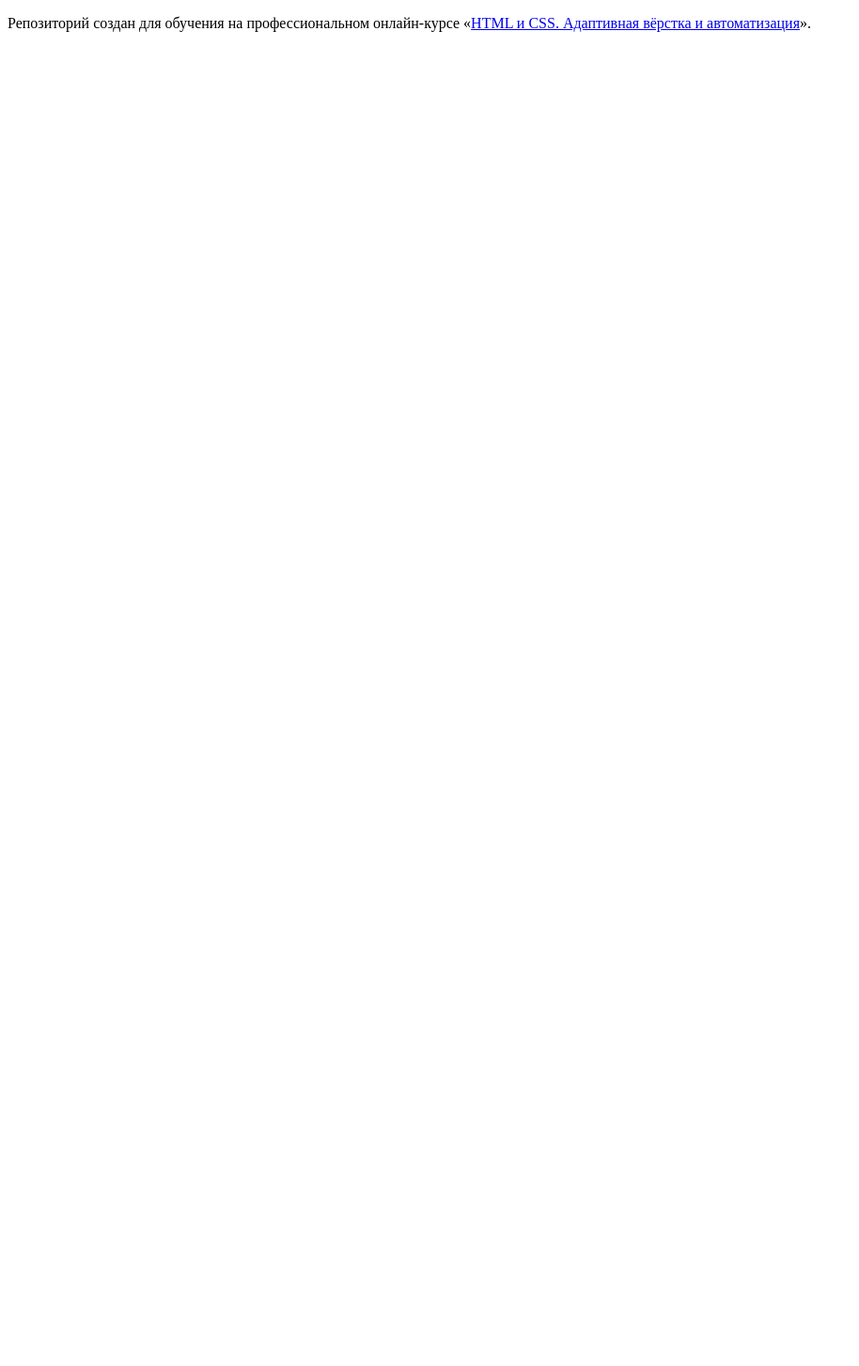
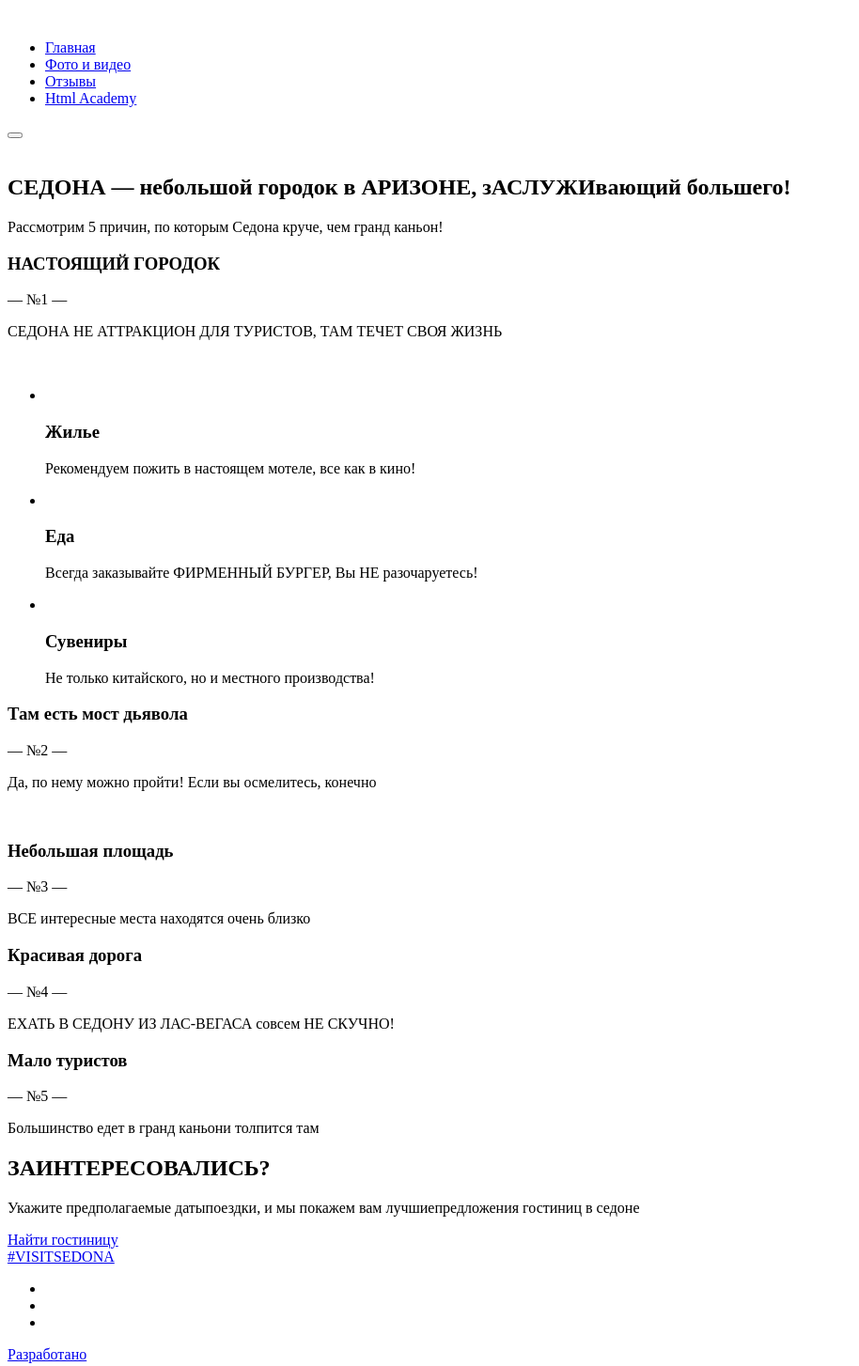
Before and after one commit to htmlacademy-adaptive/1738447-sedona-25, a website: page source/index.html in a window 1280 px wide. Shown: the whole page at 94% size, without its empty margins (0-914 px from the left). Before the commit the page ends 800 px from the top, so only its background shows below. Drawn offline with Linux system fonts and the light colour scheme.

Commit message:
Разметка главной страницы

```diff
--- a/source/index.html
+++ b/source/index.html
@@ -1,12 +1,175 @@
 <!DOCTYPE html>
 <html lang="ru">
+
 <head>
   <meta charset="utf-8">
   <title>HTML Academy: Седона</title>
 </head>
+
 <body>
+  <header class="header">
+    <div class="container header__container">
+      <div class="header__logo">
+        <img src="#" alt="">
+      </div>
 
-    <p>Репозиторий создан для обучения на профессиональном онлайн‑курсе «<a href="https://htmlacademy.ru/intensive/adaptive">HTML и CSS. Адаптивная вёрстка и автоматизация</a>».</p>
+      <nav class="header__nav">
+        <ul class="header__list">
+          <li class="header__item">
+            <a href="#" class="header__item-link">Главная</a>
+          </li>
+          <li class="header__item">
+            <a href="#" class="header__item-link">Фото и видео</a>
+          </li>
+          <li class="header__item">
+            <a href="#" class="header__item-link">Отзывы</a>
+          </li>
+          <li class="header__item">
+            <a href="#" class="header__item-link">Html Academy</a>
+          </li>
+        </ul>
+
+        <button class="header__toggle"></button>
+      </nav>
+    </div>
+  </header>
+
+  <section class="hero">
+    <div class="container hero__container">
+      <img src="#" alt="" class="hero__logo">
+    </div>
+  </section>
+
+
+<main>
+
+<section class="introduction">
+    <div class="container introduction__container">
+      <h1 class="introduction__title">СЕДОНА — небольшой городок в АРИЗОНЕ, зАСЛУЖИвающий большего!</h1>
+      <p class="introduction__text">
+        Рассмотрим 5 причин, по которым Седона круче, чем гранд каньон!
+      </p>
+    </div>
+  </section>
+
+  <section class="advantage">
+    <div class="container advantage__container">
+      <div class="advantage__content">
+        <h3 class="name">НАСТОЯЩИЙ ГОРОДОК</h3>
+        <p class="number">— №1 —</p>
+        <p class="text">СЕДОНА НЕ АТТРАКЦИОН ДЛЯ ТУРИСТОВ, ТАМ ТЕЧЕТ СВОЯ ЖИЗНЬ</p>
+      </div>
+
+      <div class="advantage__picture">
+        <img src="#" alt="">
+      </div>
+    </div>
+  </section>
+
+  <section class="bonus">
+    <div class="container bonus__container">
+      <ul class="bonus__list">
+        <li class="bonus__item">
+          <img src="#" alt="">
+          <h3 class="name">Жилье</h3>
+          <p class="text">Рекомендуем пожить в настоящем мотеле, все как в кино!</p>
+        </li>
+        <li class="bonus__item">
+          <img src="#" alt="">
+          <h3 class="name">Еда</h3>
+          <p class="text">Всегда заказывайте ФИРМЕННЫЙ БУРГЕР, Вы НЕ разочаруетесь!</p>
+        </li>
+        <li class="bonus__item">
+          <img src="#" alt="">
+          <h3 class="name">Сувениры</h3>
+          <p class="text">Не только китайского, но и местного производства!</p>
+        </li>
+      </ul>
+    </div>
+  </section>
+
+
+  <section class="advantage">
+    <div class="container advantage__container switch__container">
+      <div class="advantage__content">
+        <h3 class="name">Там есть мост дьявола</h3>
+        <p class="number">— №2 —</p>
+        <p class="text">Да, по нему можно пройти! Если вы осмелитесь, конечно</p>
+      </div>
+
+      <div class="advantage__picture">
+        <img src="#" alt="">
+      </div>
+    </div>
+  </section>
+
+  <section class="advantage-list">
+     <div class="container advantage-list__container">
+        <div class="advantage-list__item">
+            <h3 class="name">Небольшая площадь</h3>
+            <p class="number">— №3 —</p>
+            <p class="text">ВСЕ интересные места находятся очень близко</p>
+        </div>
+        <div class="advantage-list__item">
+            <h3 class="name">Красивая дорога</h3>
+            <p class="number">— №4 —</p>
+            <p class="text">ЕХАТЬ В СЕДОНУ ИЗ ЛАС-ВЕГАСА совсем НЕ СКУЧНО! </p>
+        </div>
+        <div class="advantage-list__item">
+            <h3 class="name">Мало туристов</h3>
+            <p class="number">— №5 —</p>
+            <p class="text">Большинство едет в гранд каньони толпится там</p>
+        </div>
+     </div>
+  </section>
+
+  <section class="book">
+    <div class="container book__container">
+       <h2 class="book__title">
+           ЗАИНТЕРЕСОВАЛИСЬ?
+       </h2>
+       <p class="book__text">
+         Укажите предполагаемые датыпоездки, и мы покажем вам лучшиепредложения гостиниц в седоне
+       </p>
+       <a href="#" class="book__button">
+         Найти гостиницу
+       </a>
+    </div>
+  </section>
+
+  <section class="map">
+     <div class="container map__container">
+        <div><!--Карта на JS Yandex--></div>
+     </div>
+  </section>
+
+</main>
+
+<footer class="footer">
+   <div class="container footer__container">
+       <div class="footer__link">
+           <a href="#">#VISITSEDONA</a>
+       </div>
+
+       <ul class="footer__network">
+          <li class="footer__item">
+            <a href="#"><img src="#" alt=""></a>
+          </li>
+          <li class="footer__item">
+            <a href="#"><img src="#" alt=""></a>
+          </li>
+          <li class="footer__item">
+            <a href="#"><img src="#" alt=""></a>
+          </li>
+       </ul>
+
+       <div class="footer__logo">
+           <a href="#">Разработано<img src="#" alt=""></a>
+       </div>
+   </div>
+</footer>
+
 
 </body>
+
 </html>
```
Lines whose indentation alone changed are shown as unchanged.
